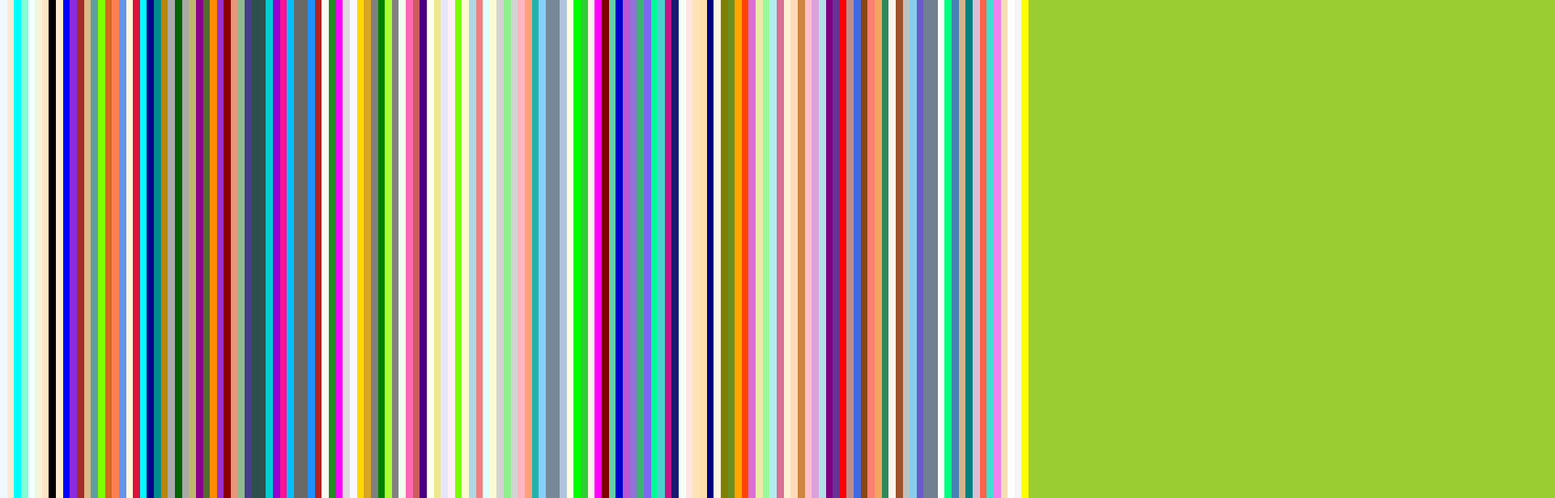
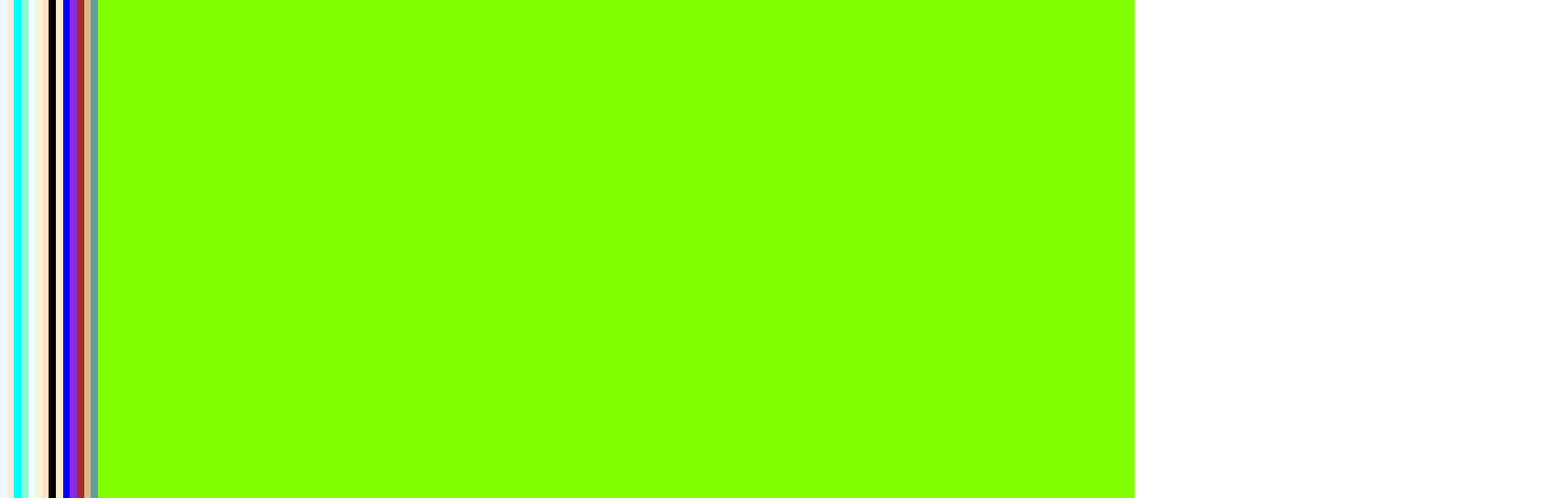
Before and after one commit to janephilipps/every-second-a-color, a React (Create React App) app: page / in a window 1280 px wide. Shown: the top 616 px of the page at 81% size, 1920 px wide, since content can reach past the window. Built offline with nearby package versions, Linux system fonts and the light colour scheme.

Commit message:
add timing

```diff
--- a/src/App.js
+++ b/src/App.js
@@ -1,5 +1,4 @@
 import React, { Component } from 'react';
-import logo from './logo.svg';
 import './App.css';
 
 const cssColorKeywords = [
@@ -153,21 +152,43 @@ const cssColorKeywords = [
   "yellowgreen",
 ];
 
+const styles = cssColorKeywords.map((color, index) => {
+  const left = .675 * index;
+  return {
+    backgroundColor: `${color}`,
+    left: `${left}%`,
+    zIndex: index,
+  }
+});
+
 class App extends Component {
+
+  state = {
+    count: 0,
+  };
+
+  componentDidMount = () => {
+    setInterval(
+      () => {
+        const { count } = this.state;
+        const nextCount = count === cssColorKeywords.length ? 0 : this.state.count + 1;
+        this.setState({count: nextCount});
+      },
+      500
+    );
+  };
+
   render() {
 
-    const styles = cssColorKeywords.map((color, index) => {
-      const left = .675 * index;
-      return {
-        backgroundColor: `${color}`,
-        left: `${left}%`,
-        zIndex: index,
-      }
-    });
+    const { count } = this.state;
+
+    const currentColors = cssColorKeywords.slice(0, count);
 
     return (
       <div className="App">
-        {cssColorKeywords.map((color, index) => <div class="color" style={styles[index]}></div>)}
+        {currentColors.map((color, index) =>
+          <div className="color" style={styles[index]} key={color}></div>
+        )}
       </div>
     );
   }
```
